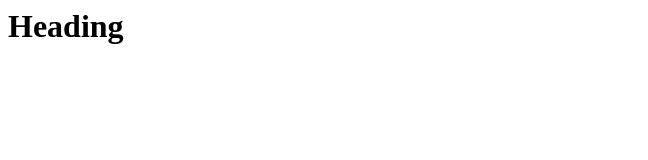
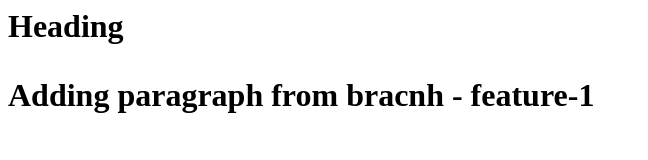
Before and after one commit to abmitra0990/gitProject, a plain HTML site: page index.html in a window 1280 px wide. Shown: the whole page, without its empty margins (0-648 px from the left). Drawn offline with Linux system fonts and the light colour scheme.

Commit message:
FRom featur-1

```diff
--- a/index.html
+++ b/index.html
@@ -4,5 +4,7 @@
 
 <body>
   <h1>Heading <h1>
+    <p> Adding paragraph from bracnh - feature-1
+    </p>
 </body>
 </html>
```
